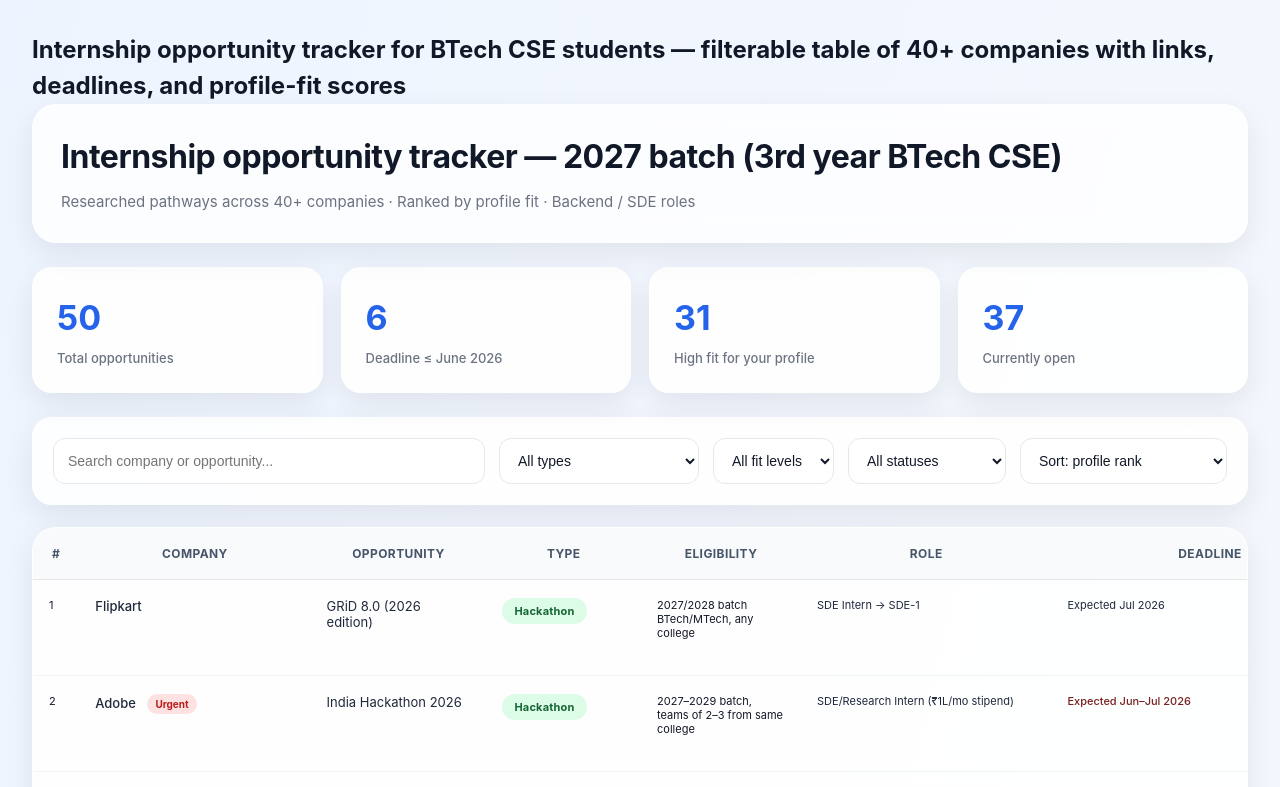
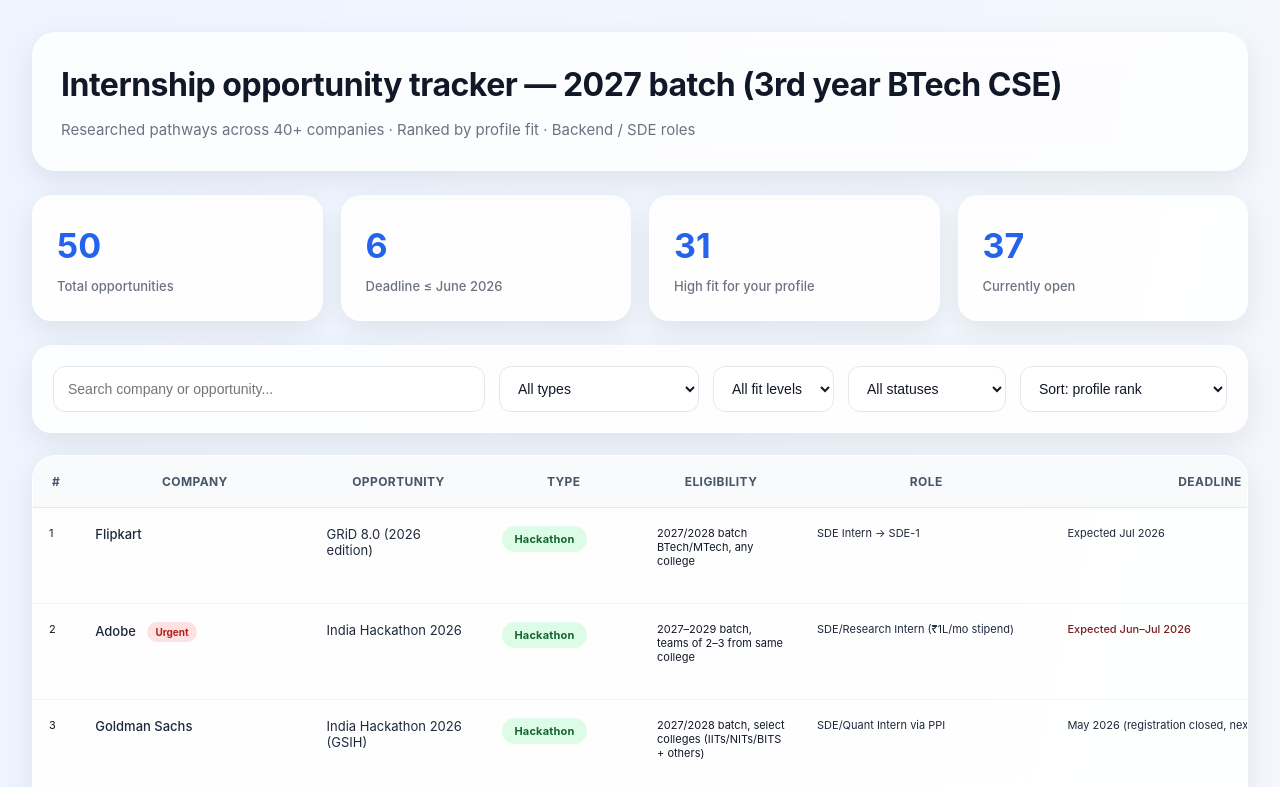
Before and after one commit to msVivekRanjan/internships, a plain HTML site: page index.html in a window 1280 px wide. Shown: the top 787 px of the page. Drawn offline with Linux system fonts and the light colour scheme.

Commit message:
Comment out h2 heading in index.html
Comment out the heading for internship opportunity tracker.

```diff
--- a/index.html
+++ b/index.html
@@ -1,5 +1,5 @@
 
-<h2 class="sr-only">Internship opportunity tracker for BTech CSE students — filterable table of 40+ companies with links, deadlines, and profile-fit scores</h2>
+<!-- <h2 class="sr-only">Internship opportunity tracker for BTech CSE students — filterable table of 40+ companies with links, deadlines, and profile-fit scores</h2> -->
 <style>
 *{
   box-sizing:border-box;
```
